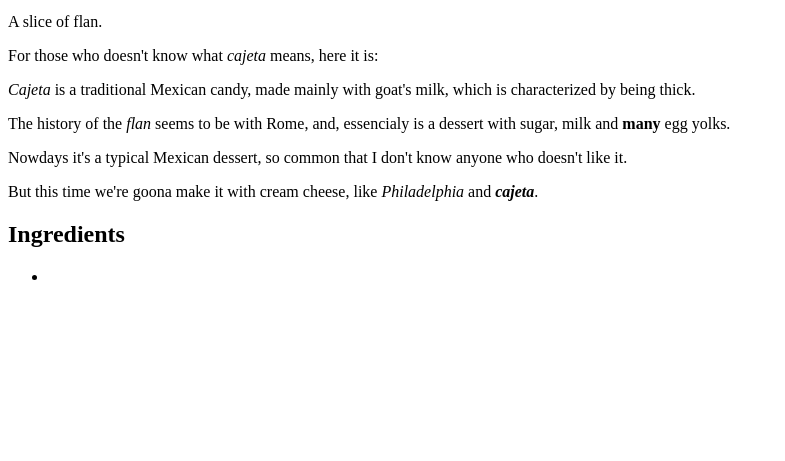
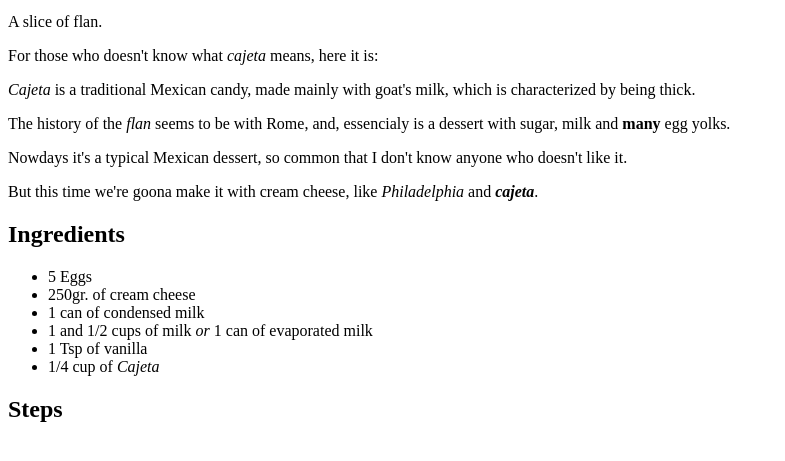
Before and after one commit to mariocruz4/odin-recipes, a plain HTML site: page recipes/cream_cheese_and_cajeta_flan.html in a window 1280 px wide. Shown: the part 101-562 px from the top of the page, without its empty margins (0-785 px from the left). Drawn offline with Linux system fonts and the light colour scheme.

Commit message:
Added the ingredients

```diff
--- a/recipes/cream_cheese_and_cajeta_flan.html
+++ b/recipes/cream_cheese_and_cajeta_flan.html
@@ -17,7 +17,13 @@
         <p>But this time we're goona make it with cream cheese, like <em>Philadelphia</em> and <strong><em>cajeta</em></strong>.</p>
         <h2>Ingredients</h2>
         <ul>
-            <li></li>
+            <li>5 Eggs</li>
+            <li>250gr. of cream cheese</li>
+            <li>1 can of condensed milk</li>
+            <li>1 and 1/2 cups of milk <em>or</em> 1 can of evaporated milk</li>
+            <li>1 Tsp of vanilla</li>
+            <li>1/4 cup of <em>Cajeta</em></li>
         </ul>
+        <h2>Steps</h2>
     </body>
 </html>
```
